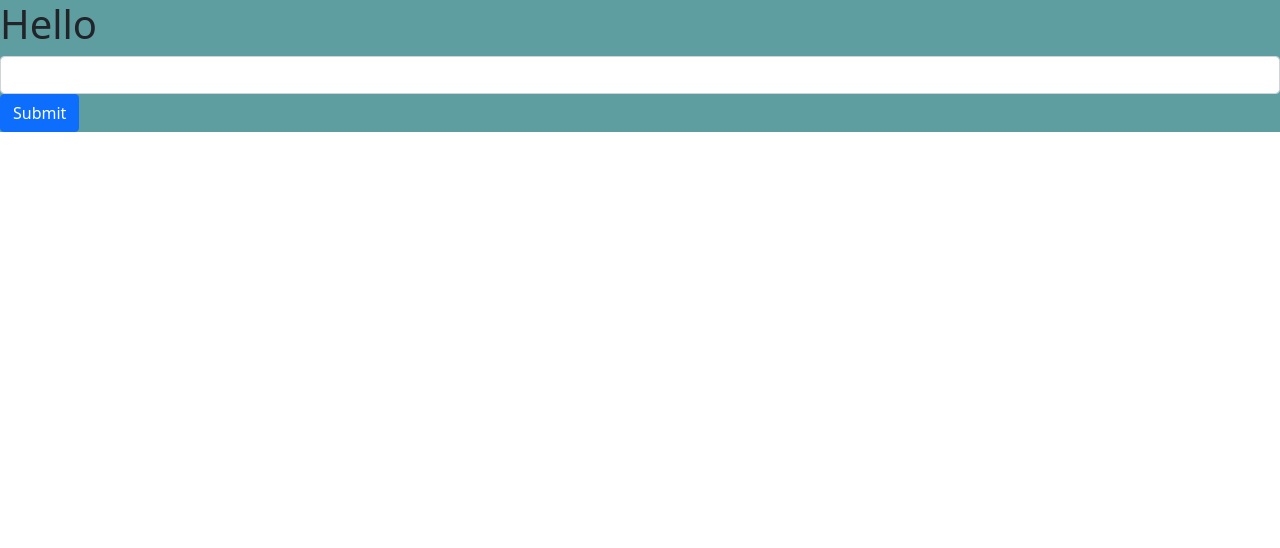
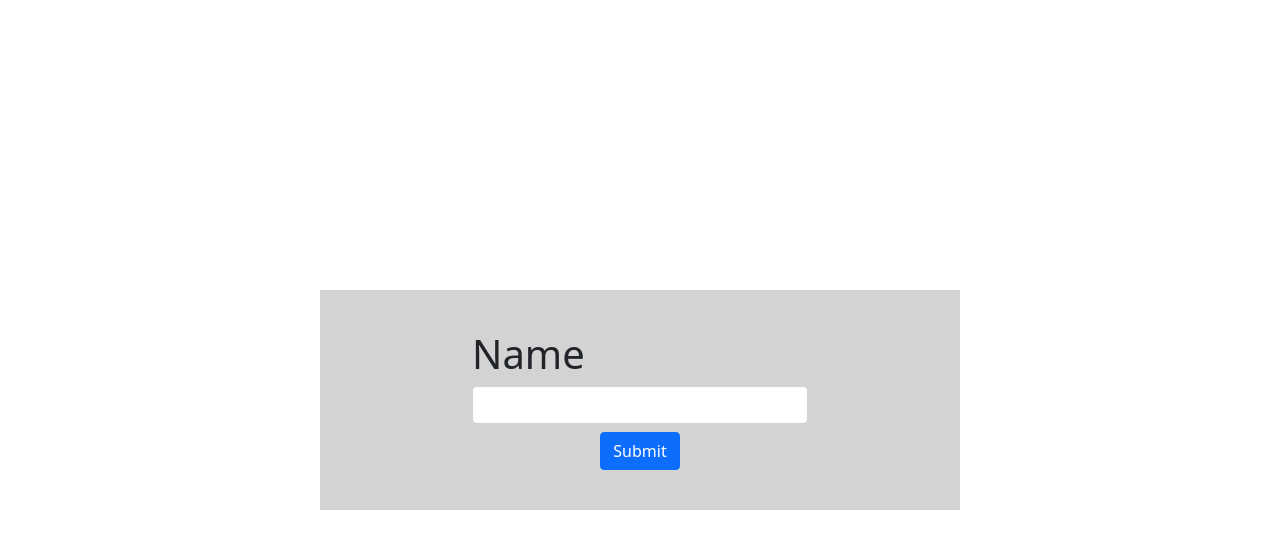
Before and after one commit to jmtorsvik/VideoPong, a React (Create React App) app: page / in a window 1280 px wide. Shown: the top 548 px of the page. Built offline with nearby package versions, Linux system fonts and the light colour scheme; what @andyet/simplewebrtc would draw is missing.

Commit message:
Add register with localStorage

```diff
--- a/src/component/Register.jsx
+++ b/src/component/Register.jsx
@@ -3,51 +3,43 @@ import "./css/register.css"; // Css gjøres i css fila og du can bruke class nam
 import {Button, Form} from "react-bootstrap";
 
 
+
 function Register() {
+    const [input, setInput] = useState("");
+    const [isRegistered, setIsRegistered] = useState(localStorage.getItem('komSys')); //Kan state settes når man har sjekket om det er lagret en tidligere innlogging i browser
 
-    {/*
-  Dette er en react hook. De er fantastiske og funker slik at du kan lagre variabler der med den første const "input"
-  og endre det med å bruke nr 2 "setInput.
-  Du kan se bruken i eksempelet lengere ned
-  hver gang det skjer en endring i "state" vil den reloade siden"
-  */
-    }
-    const [input, setInput] = useState("");
-
-    const [isRegistered, setIsRegistered] = useState(false); //Kan state settes når man har sjekket om det er lagret en tidligere innlogging i browser
-
-    /*
-    noe kode som sjekker om de er registert først
-    settes med setIsRegistered()
-     */
-
-    //Funksjon av ting som gjøres etter at noen har trykket på knappen
-    //Burde sjekke at input ikke er null eller en tom streng.
     function onSubmitPress() {
-
+        localStorage.setItem('komSys', input);
+        setIsRegistered(input)
     }
 
-    // has not registered before
+
     if (!isRegistered) {
         return (
             <div className="register-main">
-                <h1>Hello</h1>
+                <div className="register-container">
+                    <div className="register-content">
+                        <h1>Name</h1>
                         <Form.Control
                             type="text"
                             id="name"
+                            className="input-name"
                             value={input}
                             onChange={e => setInput(e.target.value)}
                         />
 
-                {/* nå kaller den bare console.log, men den skal jo helst kalle den funksjonen den trenger*/}
                         <Button
                             type="button"
                             className="btn btn-primary"
-                    onClick={() => console.log(input)}
+                            onClick={() => onSubmitPress()}
                         >
                             Submit
                         </Button>
                     </div>
+                </div>
+
+            </div>
+
         );
     } else {
         return window.location.replace("/video");
--- a/src/component/css/register.css
+++ b/src/component/css/register.css
@@ -1,3 +1,34 @@
 .register-main{
-    background-color: cadetblue;
+    display: flex;
+    justify-content: center;
+    align-content: center;
+    align-items: center;
+    height: 100vh;
 }
+
+.register-container{
+    display: flex;
+    align-content: center;
+    justify-content: center;
+    background-color: lightgrey;
+    width: 50%;
+    padding: 40px;
+}
+
+.register-content{
+    display: flex;
+    flex-direction: column;
+    align-content: center;
+    justify-content: center;
+    width: 60%;
+}
+
+.input-name{
+ width: 60%;
+}
+
+.btn{
+    margin-top: 8px;
+    align-content: center;
+    justify-content: center;
+}
```
Lines whose indentation alone changed are shown as unchanged.
